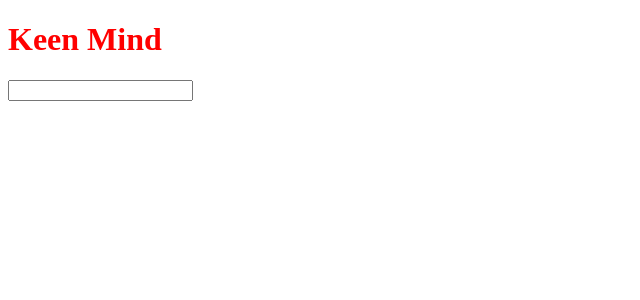
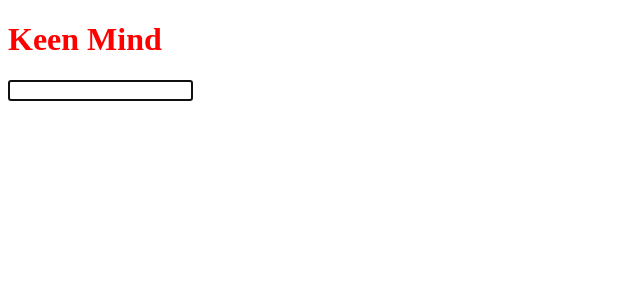
Before and after one commit to DaveRendell/keen-mind, a React app: page / in a window 1280 px wide. Shown: the top 300 px of the page, without its empty margins (0-640 px from the left). Built offline with nearby package versions, Linux system fonts and the light colour scheme.

Commit message:
Autofocus on search bar on page load

```diff
--- a/src/components/SearchBar.tsx
+++ b/src/components/SearchBar.tsx
@@ -9,7 +9,11 @@ export default function({query, setQuery}: SearchBarProps) {
 
   return (
     <div className="search-bar">
-      <input value={query} onChange={e => setQuery(e.target.value)} />
+      <input
+        value={query}
+        onChange={e => setQuery(e.target.value)}
+        autoFocus
+      />
     </div>
   )
 }
```
